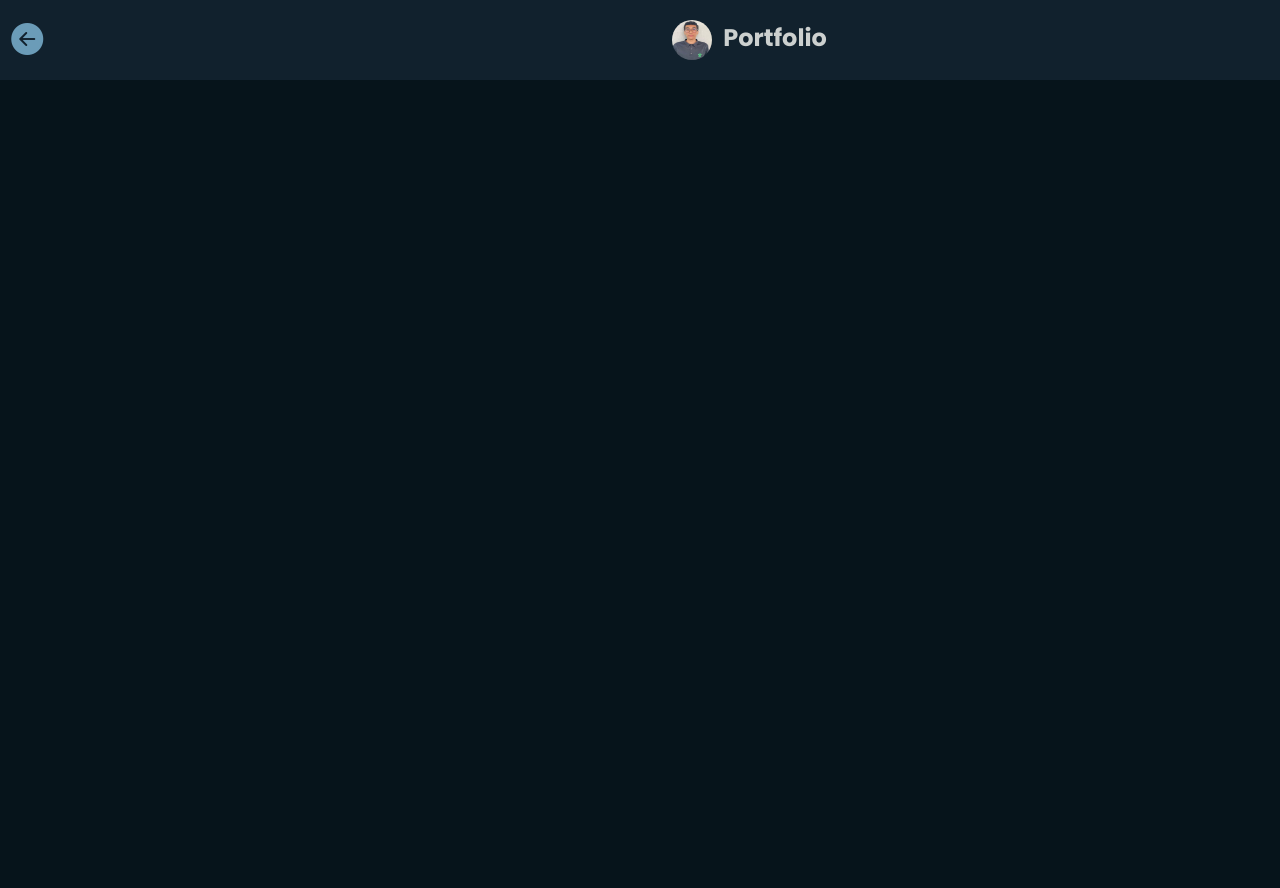
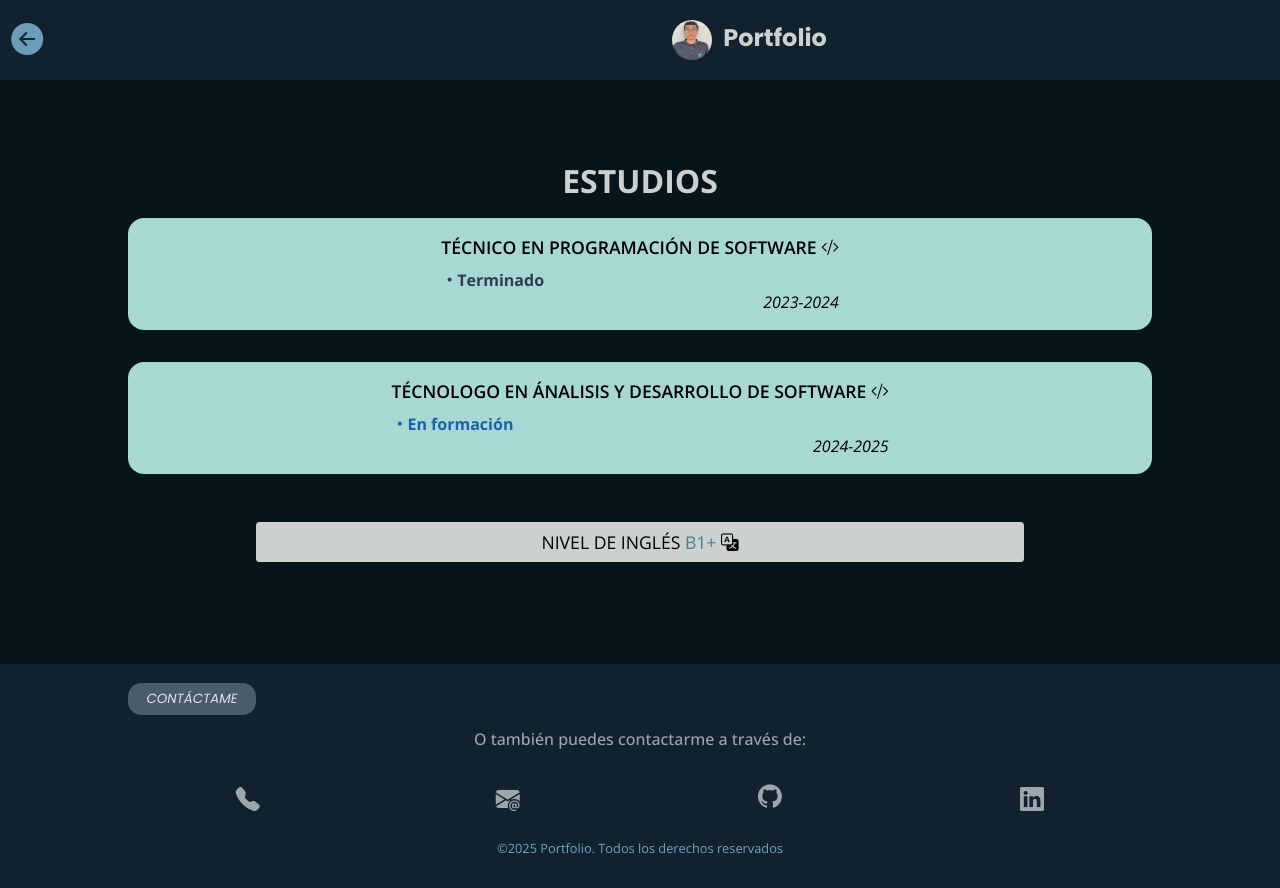
Before and after one commit to ronaldp12/PortafolioReact, a React (Vite) app: page /studies in a window 1280 px wide. Before the commit the page ends 800 px from the top, so only its background shows below. Built offline with nearby package versions, Linux system fonts and the light colour scheme.

Commit message:
pagina estudios lista

```diff
--- a/src/components/Pages/SocialSkills/SocialSkills.css
+++ b/src/components/Pages/SocialSkills/SocialSkills.css
@@ -203,25 +203,3 @@
     background-color: #2e4c5a;
     transform: translateY(-7px);
 }
-
-.container-level-english{
-    background-color: #ccd0cf;
-    margin-top: 2rem;
-    width: 60%;
-    height: 2.5rem;
-    display: flex;
-    justify-content: center;
-    align-items: center;
-    list-style: none;
-    text-transform: uppercase;
-    border-radius: 0.2em;
-    font-size: 1.1rem;
-}
-
-.level{
-    color: #4a7f92;
-}
-
-.bi-translate{
-    font-size: 1.1rem;
-}
--- a/src/components/Pages/SocialSkills/SocialSkills.jsx
+++ b/src/components/Pages/SocialSkills/SocialSkills.jsx
@@ -51,12 +51,6 @@ export const SocialSkills = () => {
 
               </div>
 
-              <div className='container-level-english'>
-                  <ItemLista contenido={"Nivel de inglés "}>
-                      <span className='level'>B1+ </span>
-                      <i class="bi bi-translate"></i>
-                  </ItemLista>
-              </div>
           </div>
 
           <Footer/>
--- a/src/components/Pages/Studies/Studies.css
+++ b/src/components/Pages/Studies/Studies.css
@@ -0,0 +1,82 @@
+.container-studies{
+    width: 100%;
+    height: 70vh;
+    display: flex;
+    flex-direction: column;
+    justify-content: center;
+    align-items: center;
+    background-color: #06141b;
+}
+
+.container-studies>h2{
+    font-size: 2rem;
+    color: #ccd0cf;
+    text-transform: uppercase;
+}
+
+.container-study{
+    width: 80%;
+    height: 7rem;
+    background-color: #A7D8D3;
+    list-style: none;
+    display: flex;
+    flex-direction: column;
+    justify-content: center;
+    align-items: center;
+    margin: 1rem;
+    text-align: center;
+    padding: 0.5rem;
+    border-radius: 1em;
+}
+
+.study-name{
+    font-size: 1.1rem;
+    font-weight: 600;
+    text-align: center;
+    text-transform: uppercase;
+}
+
+.bi-code-slash{
+    font-size: 1.1rem;
+}
+
+.state{
+    text-align: start;
+    color: #2C3E50;
+    font-weight: 700;
+    margin-top: 0.5rem;
+}
+
+.state2{
+    text-align: start;
+    color: #1c61af;
+    font-weight: 700;
+    margin-top: 0.5rem;
+}
+
+.years{
+    text-align: end;
+    font-style: italic;
+}
+
+.container-level-english{
+    background-color: #ccd0cf;
+    margin-top: 2rem;
+    width: 60%;
+    height: 2.5rem;
+    display: flex;
+    justify-content: center;
+    align-items: center;
+    list-style: none;
+    text-transform: uppercase;
+    border-radius: 0.2em;
+    font-size: 1.1rem;
+}
+
+.level{
+    color: #4a7f92;
+}
+
+.bi-translate{
+    font-size: 1.1rem;
+}
--- a/src/components/Pages/Studies/Studies.jsx
+++ b/src/components/Pages/Studies/Studies.jsx
@@ -1,10 +1,42 @@
 import React from 'react'
 import { Header2 } from '../../Layouts/Header2/Header2.jsx'
+import { ItemLista } from '../../Ui/ItemLista/ItemLista.jsx'
+import { Footer } from '../../Layouts/Footer/Footer.jsx'
 
 export const Studies = () => {
   return (
     <>
-    <Header2 estilos={"header2"} estilos2={"container-header2"} />
+      <Header2 estilos={"header2"} estilos2={"container-header2"} />
+
+      <div className='container-studies'>
+
+        <h2>Estudios</h2>
+
+        <div className='container-study'>
+          <ItemLista estilos2={"study-name"} contenido={"Técnico en programación de software "}>
+            <i class="bi bi-code-slash"></i>
+            <p className='state'>・Terminado</p>
+            <p className='years'>2023-2024</p>
+          </ItemLista>
+        </div>
+
+        <div className='container-study'>
+          <ItemLista estilos2={"study-name"} contenido={"Técnologo en Ánalisis y Desarrollo de Software "}>
+            <i class="bi bi-code-slash"></i>
+            <p className='state2'>・En formación</p>
+            <p className='years'>2024-2025</p>
+          </ItemLista>
+        </div>
+
+        <div className='container-level-english'>
+          <ItemLista contenido={"Nivel de inglés "}>
+            <span className='level'>B1+ </span>
+            <i class="bi bi-translate"></i>
+          </ItemLista>
+        </div>
+
+      </div>
+    <Footer/>
     </>
   )
 }
--- a/src/components/Ui/ItemLista/ItemLista.jsx
+++ b/src/components/Ui/ItemLista/ItemLista.jsx
@@ -1,15 +1,13 @@
 
 
-export const ItemLista = ({contenido, children, estilos, estilos2="list"}) => {
+export const ItemLista = ({contenido, children, estilos, estilos2}) => {
   return (
     <>
-    <div className={estilos2}>
     <li className={estilos}>
 
-          <span>{contenido}</span>
+          <span className={estilos2}>{contenido}</span>
           <span>{children}</span>
         </li>
-    </div>
 
     </>
   )
```
